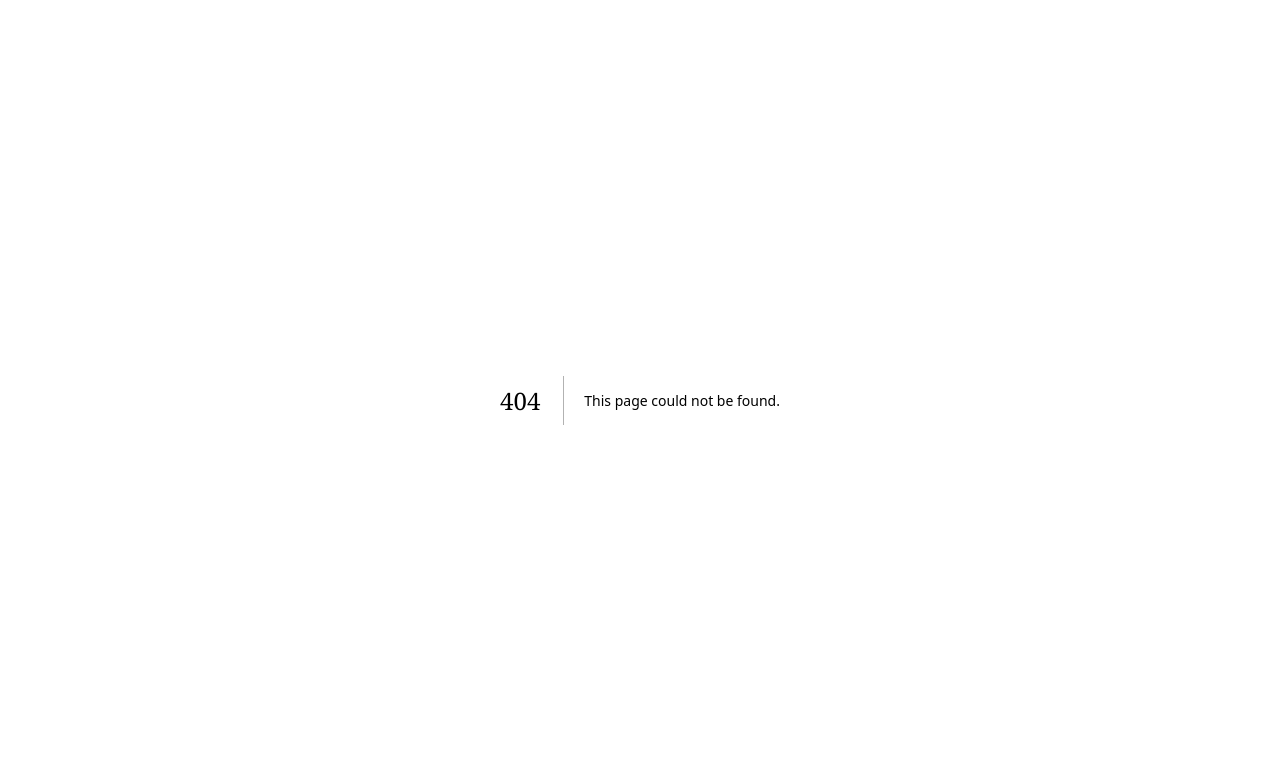
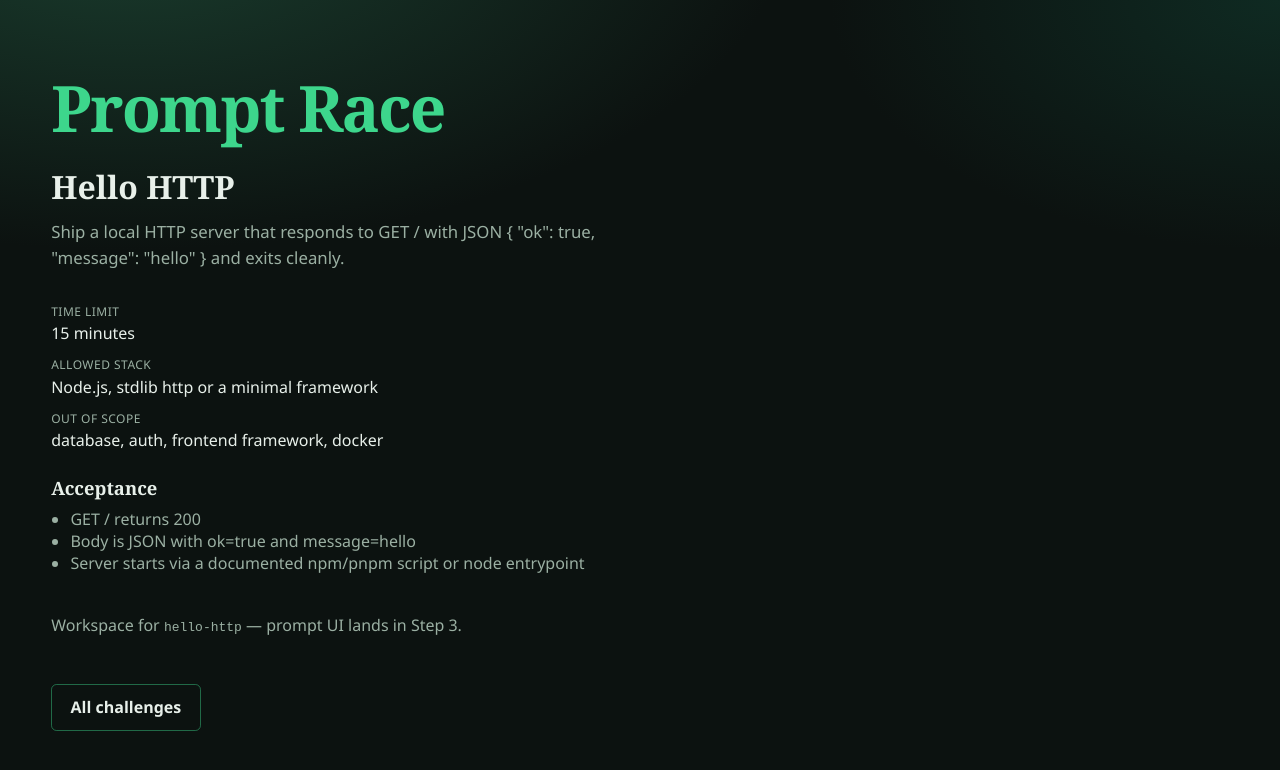
Before and after one commit to deepakbhatia/prompt-racer, a Next.js app in the folder apps/web/: page /challenges/hello-http/workspace in a window 1280 px wide. Before the commit this address had no page. Shown: the top 770 px of the page. Built offline with nearby package versions, Linux system fonts and the light colour scheme.

Commit message:
feat: add workspace stub

```diff
--- /dev/null
+++ b/apps/web/src/app/challenges/[id]/workspace/page.tsx
@@ -0,0 +1,53 @@
+import { notFound } from "next/navigation";
+import Link from "next/link";
+import { getChallenge } from "@/lib/challenges";
+import { WorkspaceClient } from "./workspace-client";
+
+type Props = { params: Promise<{ id: string }> };
+
+export default async function WorkspacePage({ params }: Props) {
+  const { id } = await params;
+  const challenge = getChallenge(id);
+  if (!challenge) notFound();
+
+  return (
+    <main className="shell shell--wide">
+      <p className="brand">Prompt Race</p>
+      <h1>{challenge.title}</h1>
+      <p className="lede">{challenge.brief}</p>
+
+      <dl className="challenge-meta">
+        <div>
+          <dt>Time limit</dt>
+          <dd>{challenge.timeLimitSec / 60} minutes</dd>
+        </div>
+        <div>
+          <dt>Allowed stack</dt>
+          <dd>{challenge.allowedStack.join(", ")}</dd>
+        </div>
+        <div>
+          <dt>Out of scope</dt>
+          <dd>{challenge.outOfScope.join(", ") || "—"}</dd>
+        </div>
+      </dl>
+
+      <section className="acceptance">
+        <h2>Acceptance</h2>
+        <ul>
+          {challenge.acceptance.map((a) => (
+            <li key={a}>{a}</li>
+          ))}
+        </ul>
+      </section>
+
+      {/* Client island for prompts — Step 3 fills this in */}
+      <WorkspaceClient challenge={challenge} />
+
+      <div className="cta" style={{ marginTop: "2rem" }}>
+        <Link href="/challenges" className="secondary">
+          All challenges
+        </Link>
+      </div>
+    </main>
+  );
+}
--- /dev/null
+++ b/apps/web/src/app/challenges/[id]/workspace/workspace-client.tsx
@@ -0,0 +1,11 @@
+"use client";
+
+import type { ChallengeSpec } from "@prompt-race/shared";
+
+export function WorkspaceClient({ challenge }: { challenge: ChallengeSpec }) {
+  return (
+    <p style={{ color: "var(--muted)" }}>
+      Workspace for <code>{challenge.id}</code> — prompt UI lands in Step 3.
+    </p>
+  );
+}
--- a/apps/web/src/app/globals.css
+++ b/apps/web/src/app/globals.css
@@ -178,6 +178,40 @@
   background: #5ee4a4;
 }
 
+.shell--wide {
+  max-width: 64rem;
+  justify-content: flex-start;
+  padding-top: clamp(2rem, 6vw, 4rem);
+}
+
+.challenge-meta {
+  display: grid;
+  gap: 0.75rem;
+  margin: 0 0 1.5rem;
+}
+
+.challenge-meta dt {
+  font-size: 0.75rem;
+  text-transform: uppercase;
+  letter-spacing: 0.04em;
+  color: var(--muted);
+}
+
+.challenge-meta dd {
+  margin: 0.15rem 0 0;
+}
+
+.acceptance h2 {
+  font-family: var(--font-display);
+  font-size: 1.15rem;
+  margin: 0 0 0.5rem;
+}
+
+.acceptance ul {
+  margin: 0 0 1.5rem;
+  padding-left: 1.2rem;
+  color: var(--muted);
+}
 @keyframes rise {
   from {
     opacity: 0;
```
